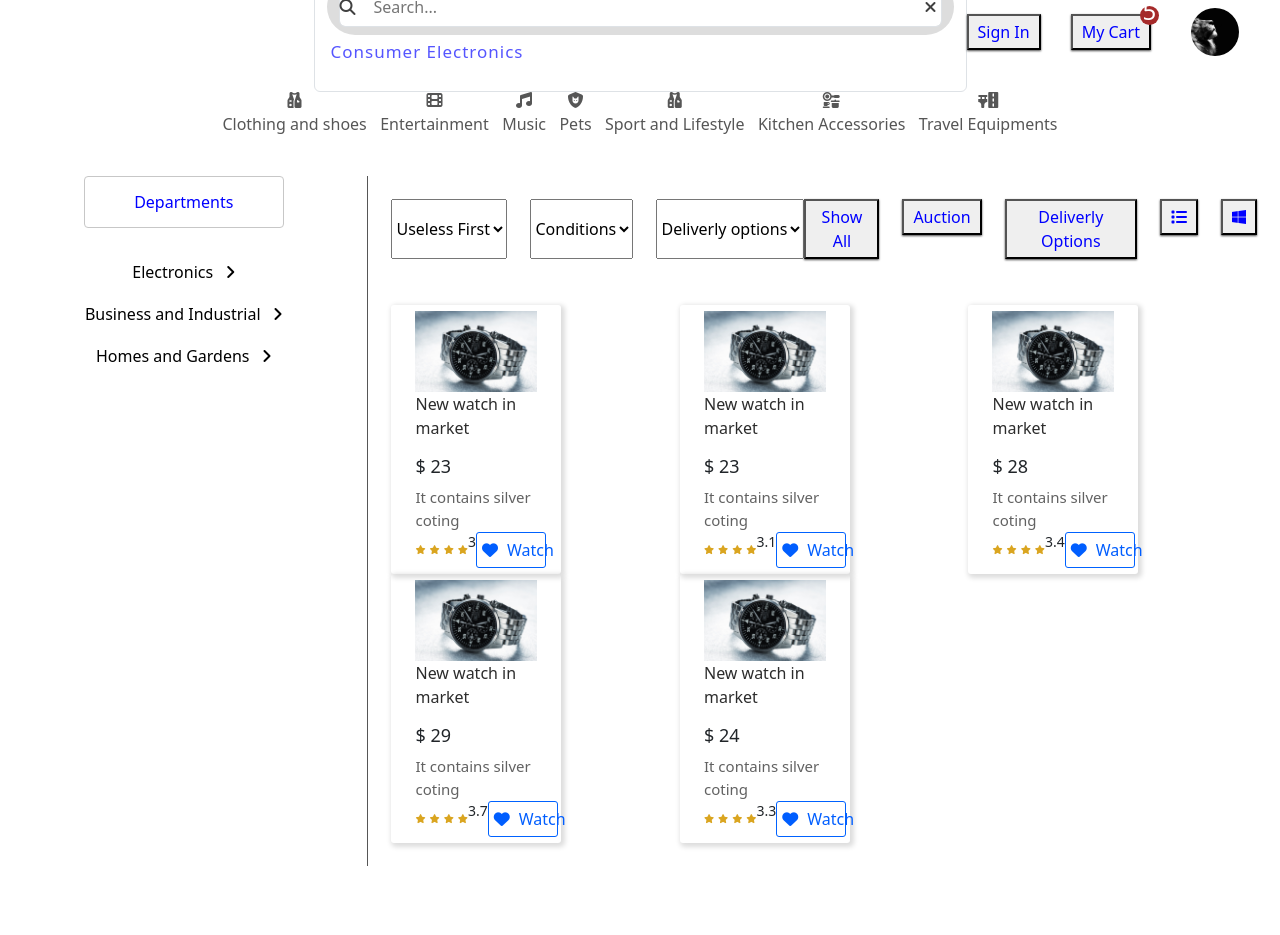
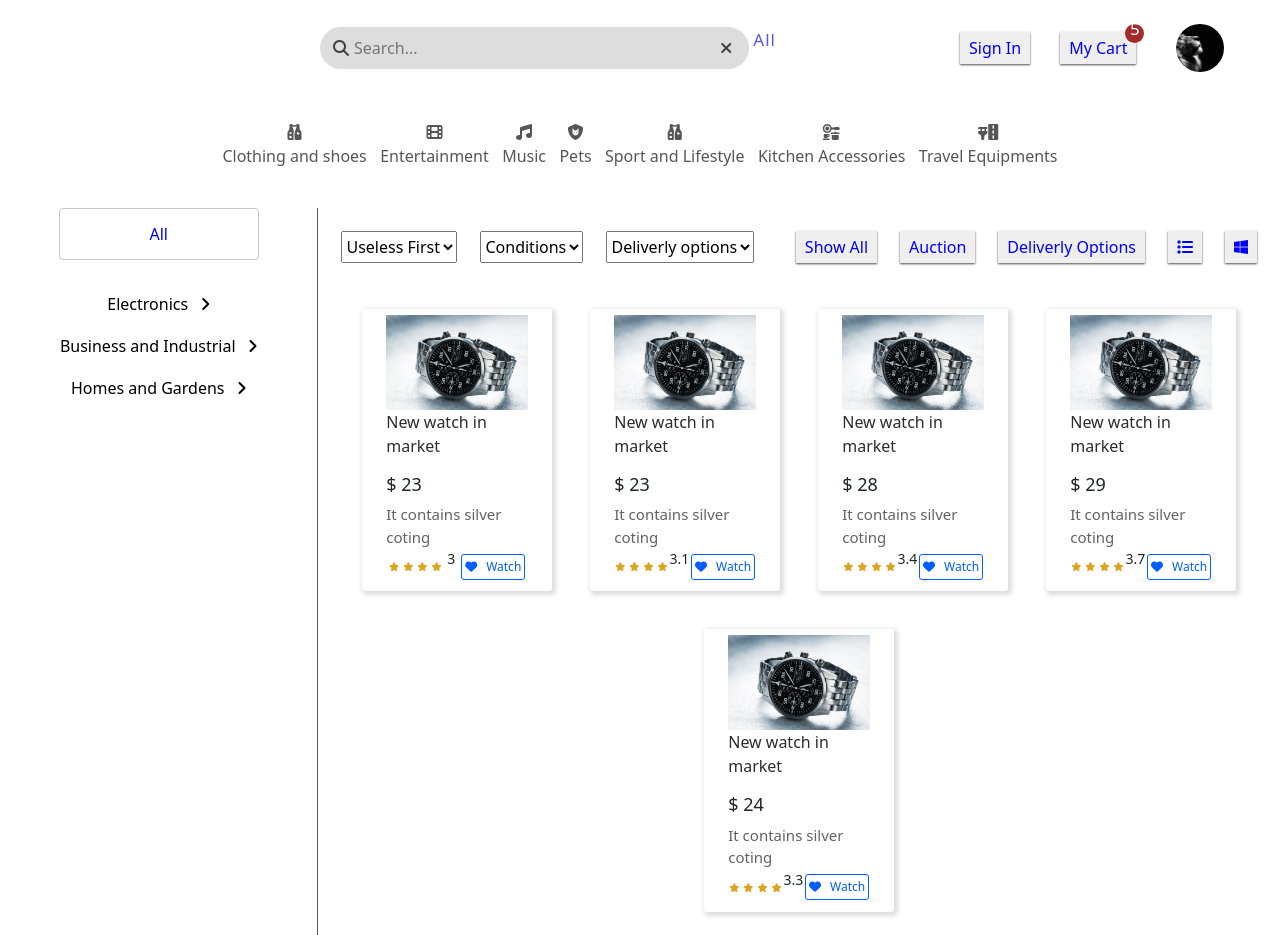
Before and after one commit to KelvinHawks/E-commerce_FE, a React (Create React App) app: page / in a window 1280 px wide. Before the commit the page ends 866 px from the top, so only its background shows below. Built offline with nearby package versions, Linux system fonts and the light colour scheme.

Commit message:
Search improvement and category listing, remove styling errors

```diff
--- a/src/App.js
+++ b/src/App.js
@@ -1,4 +1,4 @@
-import { useState } from "react";
+//mport { useState } from "react";
 import "./App.css";
 //<<<<<<< property_manager
 import Home from "./pages/Home";
@@ -11,8 +11,6 @@
 import "./App.css";
 
 function App() {
-  console.log(jsonData);
-
   return (
     <BrowserRouter>
       <Routes>
--- a/src/pages/Home.js
+++ b/src/pages/Home.js
@@ -13,7 +13,6 @@
 
   const recommendedHandler = (e) => {
     setSelectedCategory(e.target.value);
-    console.log(e.target.value);
   };
 
   const handleInputChange = (e) => {
@@ -53,7 +52,12 @@
   return (
     <div className="App">
       <main>
-        <MainNavigation handleInputChange={handleInputChange} />
+        <MainNavigation
+          handleInputChange={handleInputChange}
+          query={query}
+          selectedCategory={selectedCategory}
+          setQuery={setQuery}
+        />
         <Recommended recommendedHandler={recommendedHandler} />
       </main>
       <div className="flex" style={{ display: "flex" }}>
--- a/src/products/Products.css
+++ b/src/products/Products.css
@@ -18,9 +18,9 @@
 }
 .card_div {
   margin: 23px;
-  display: grid;
-  grid-template-columns: repeat(auto-fit, minmax(220px, 1fr));
-
+  display: flex;
+  flex-wrap: wrap;
+  gap: 38px;
   align-items: center;
   justify-content: center;
 }
--- a/src/shared/UIelements/Card.css
+++ b/src/shared/UIelements/Card.css
@@ -1,5 +1,5 @@
 .card_container {
-  width: 170px;
+  width: 190px;
   min-height: 200px;
   padding: 6px 24px;
   text-align: start;
@@ -41,13 +41,13 @@
   font-size: 14px;
 }
 .rating button {
-  width: 70px;
   border: 1px solid rgb(0, 98, 255);
   background-color: transparent;
   color: rgb(0, 94, 255);
   display: flex;
   gap: 9px;
+  font-size: 12px;
   align-items: center;
-  padding: 5px;
+  padding: 3px;
   border-radius: 3px;
 }
--- a/src/shared/components/formElements/Button.css
+++ b/src/shared/components/formElements/Button.css
@@ -2,4 +2,5 @@
   padding: 4px 9px;
   color: blue;
   box-shadow: 0 1px 2px 0 #4b4b4b;
+  border: none;
 }
--- a/src/shared/components/formElements/Input.css
+++ b/src/shared/components/formElements/Input.css
@@ -3,7 +3,7 @@
 }
 .form-control input {
   width: 350px;
-
+  background: blue;
   border: none;
   background-color: #ddd;
 }
--- a/src/shared/navigation/MainHeader.css
+++ b/src/shared/navigation/MainHeader.css
@@ -1,6 +1,6 @@
 .main-header {
   width: 100%;
-  height: 4rem;
+  height: 6rem;
   display: flex;
   align-items: center;
   justify-content: center;
--- a/src/shared/navigation/MainNavigation.css
+++ b/src/shared/navigation/MainNavigation.css
@@ -8,10 +8,12 @@
   height: 3rem;
   margin-right: 1rem;
 }
-.form-control {
+.form-control__input {
   display: flex;
+
   flex: 4;
   width: 100%;
+
   align-items: center;
 }
 .flex_left {
@@ -44,11 +46,15 @@
   flex-direction: column;
   background: brown;
 }
+.cart_quantity h4 {
+  font-size: 17px;
+}
 /* Basic styling for the search container */
 .search-container {
   position: relative;
   display: flex;
   /* Adjust width as needed */
+  flex: 2;
   border-radius: 33px;
   background-color: #ddd;
   padding: 8px 12px;
@@ -60,10 +66,10 @@
 .search-container input[type="text"] {
   background-color: transparent;
   margin-left: 20px;
-  flex: 1;
+
   border: none;
   outline: none;
-
+  width: 100%;
   font-size: 16px;
 }
 
@@ -95,4 +101,5 @@
   padding: 4px;
   font-size: 17px;
   letter-spacing: 1px;
+  flex: 1;
 }
--- a/src/shared/navigation/MainNavigation.js
+++ b/src/shared/navigation/MainNavigation.js
@@ -1,23 +1,29 @@
 import React from "react";
 import MainHeader from "./MainHeader";
-import Input from "../components/formElements/Input";
+//import Input from "../components/formElements/Input";
 import Button from "../../shared/components/formElements/Button";
 import "./MainNavigation.css";
 import Avatar from "../UIelements/Avatar";
-function MainNavigation({ handleInputChange }) {
+function MainNavigation({
+  handleInputChange,
+  query,
+  selectedCategory,
+  setQuery,
+}) {
   const clearSearchHandler = () => {
-    console.log("cleared");
+    setQuery("");
   };
   return (
     <MainHeader>
       <div className="flex_left"></div>
-      <div className="form-control">
+      <div className="form-control__input">
         <div className="search-container">
-          <Input
+          <input
             element="input"
             type="text"
             placeholder="Search..."
             onChange={handleInputChange}
+            value={query}
           />
           <button className="search_btn" type="submit">
             <i className="fa-solid fa-magnifying-glass"></i>
@@ -26,7 +32,9 @@
             <i className="fa-solid fa-xmark"></i>
           </button>
         </div>
-        <p className="prefered_search">Consumer Electronics</p>
+        <p className="prefered_search">
+          {query || selectedCategory ? query || selectedCategory : "All"}
+        </p>
       </div>
       <div className="flex_right">
         <div className="btn_div">
--- a/src/sidebar/Sidebar.js
+++ b/src/sidebar/Sidebar.js
@@ -8,7 +8,7 @@
   return (
     <div className="sidebar_container">
       <button className="department_btn" value="" onClick={recommendedHandler}>
-        Departments
+        All
       </button>
       <div className="categories">
         <Electronics recommendedHandler={recommendedHandler} />
```
